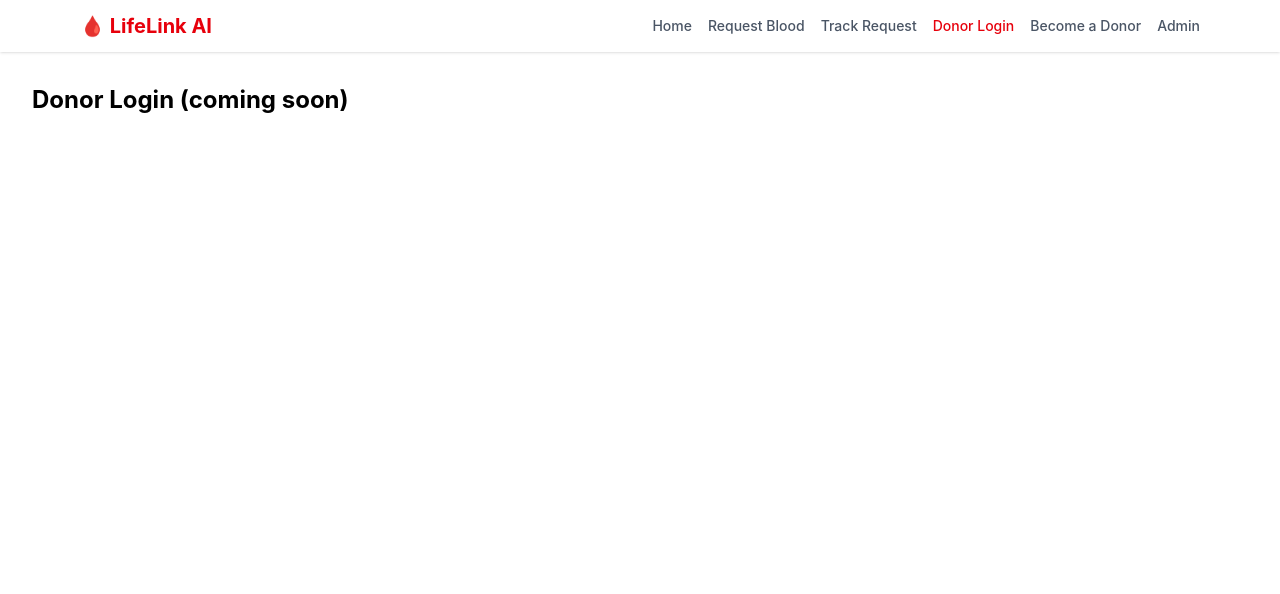
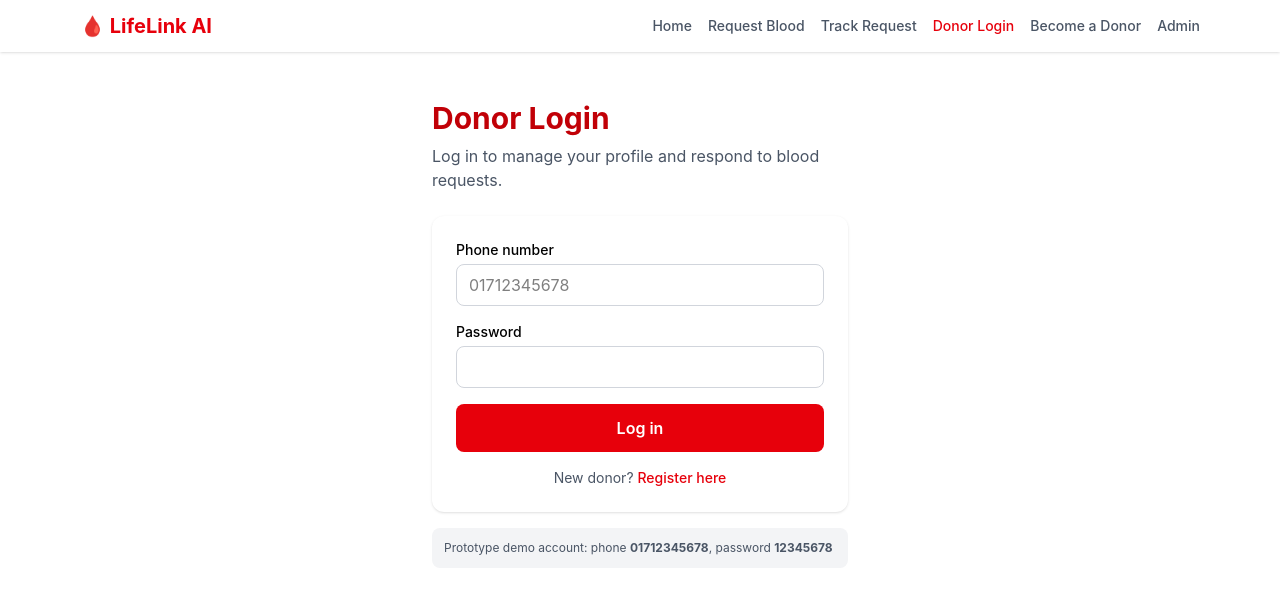
Before and after one commit to TabassumEma/cse4104-7c-t06-LifeLink-AI, a React (Vite) app in the folder frontend/: page /donor/login in a window 1280 px wide. Shown: the top 594 px of the page. Built offline with nearby package versions, Linux system fonts and the light colour scheme.

Commit message:
Added donor login, auth context and protected routes

```diff
--- a/frontend/src/App.jsx
+++ b/frontend/src/App.jsx
@@ -1,21 +1,35 @@
 import { BrowserRouter, Routes, Route } from "react-router-dom";
+import { AuthProvider } from "./context/AuthContext";
 import Navbar from "./components/Navbar";
+import ProtectedRoute from "./components/ProtectedRoute";
 import Home from "./pages/public/Home";
 import Placeholder from "./pages/Placeholder";
 import DonorRegister from "./pages/auth/DonorRegister";
+import DonorLogin from "./pages/auth/DonorLogin";
+import DonorDashboard from "./pages/donor/DonorDashboard";
 
 export default function App() {
   return (
+    <AuthProvider>
       <BrowserRouter>
         <Navbar />
         <Routes>
           <Route path="/" element={<Home />} />
           <Route path="/request" element={<Placeholder title="Request Blood" />} />
           <Route path="/track" element={<Placeholder title="Track Request" />} />
-        <Route path="/donor/login" element={<Placeholder title="Donor Login" />} />
+          <Route path="/donor/login" element={<DonorLogin />} />
           <Route path="/donor/register" element={<DonorRegister />} />
           <Route path="/admin/login" element={<Placeholder title="Admin Login" />} />
+          <Route
+            path="/donor/dashboard"
+            element={
+              <ProtectedRoute role="donor">
+                <DonorDashboard />
+              </ProtectedRoute>
+            }
+          />
         </Routes>
       </BrowserRouter>
+    </AuthProvider>
   );
 }
--- /dev/null
+++ b/frontend/src/components/ProtectedRoute.jsx
@@ -0,0 +1,14 @@
+import { Navigate } from "react-router-dom";
+import { useAuth } from "../context/AuthContext";
+
+export default function ProtectedRoute({ role, children }) {
+  const { user } = useAuth();
+
+  if (!user) {
+    return <Navigate to={role === "admin" ? "/admin/login" : "/donor/login"} replace />;
+  }
+  if (user.role !== role) {
+    return <Navigate to="/" replace />;
+  }
+  return children;
+}
--- /dev/null
+++ b/frontend/src/context/AuthContext.jsx
@@ -0,0 +1,28 @@
+import { createContext, useContext, useState } from "react";
+
+const AuthContext = createContext(null);
+
+export const useAuth = () => useContext(AuthContext);
+
+export function AuthProvider({ children }) {
+  const [user, setUser] = useState(() => {
+    const saved = localStorage.getItem("lifelink_user");
+    return saved ? JSON.parse(saved) : null;
+  });
+
+  const login = (userData) => {
+    setUser(userData);
+    localStorage.setItem("lifelink_user", JSON.stringify(userData));
+  };
+
+  const logout = () => {
+    setUser(null);
+    localStorage.removeItem("lifelink_user");
+  };
+
+  return (
+    <AuthContext.Provider value={{ user, login, logout }}>
+      {children}
+    </AuthContext.Provider>
+  );
+}
--- /dev/null
+++ b/frontend/src/pages/auth/DonorLogin.jsx
@@ -0,0 +1,97 @@
+import { useState } from "react";
+import { Link, useNavigate } from "react-router-dom";
+import { useAuth } from "../../context/AuthContext";
+
+const inputClass =
+  "w-full rounded-lg border border-gray-300 px-3 py-2 focus:border-red-500 focus:outline-none";
+
+export default function DonorLogin() {
+  const [phone, setPhone] = useState("");
+  const [password, setPassword] = useState("");
+  const [error, setError] = useState("");
+  const [loading, setLoading] = useState(false);
+  const { login } = useAuth();
+  const navigate = useNavigate();
+
+  const handleSubmit = (e) => {
+    e.preventDefault();
+    setError("");
+
+    if (!/^01[3-9]\d{8}$/.test(phone)) {
+      setError("Enter a valid Bangladeshi phone number, e.g. 01712345678.");
+      return;
+    }
+    if (password.length < 8) {
+      setError("Password must be at least 8 characters.");
+      return;
+    }
+
+    setLoading(true);
+    // TODO: backend তৈরি হলে এখানে axios দিয়ে /login API call হবে
+    setTimeout(() => {
+      if (phone === "01712345678" && password === "12345678") {
+        login({ name: "Rahim Uddin", role: "donor" });
+        navigate("/donor/dashboard");
+      } else {
+        setError("Invalid phone number or password.");
+      }
+      setLoading(false);
+    }, 800);
+  };
+
+  return (
+    <div className="mx-auto max-w-md px-4 py-12">
+      <h1 className="text-3xl font-bold text-red-700">Donor Login</h1>
+      <p className="mt-2 text-gray-600">
+        Log in to manage your profile and respond to blood requests.
+      </p>
+
+      <form onSubmit={handleSubmit} noValidate className="mt-6 space-y-4 rounded-xl bg-white p-6 shadow">
+        <div>
+          <label className="mb-1 block text-sm font-medium">Phone number</label>
+          <input
+            value={phone}
+            onChange={(e) => setPhone(e.target.value)}
+            className={inputClass}
+            placeholder="01712345678"
+            inputMode="numeric"
+            maxLength={11}
+          />
+        </div>
+
+        <div>
+          <label className="mb-1 block text-sm font-medium">Password</label>
+          <input
+            type="password"
+            value={password}
+            onChange={(e) => setPassword(e.target.value)}
+            className={inputClass}
+          />
+        </div>
+
+        {error && (
+          <p className="rounded-lg bg-red-50 p-3 text-sm text-red-700">{error}</p>
+        )}
+
+        <button
+          type="submit"
+          disabled={loading}
+          className="w-full rounded-lg bg-red-600 px-6 py-3 font-semibold text-white hover:bg-red-700 disabled:opacity-60"
+        >
+          {loading ? "Logging in..." : "Log in"}
+        </button>
+
+        <p className="text-center text-sm text-gray-600">
+          New donor?{" "}
+          <Link to="/donor/register" className="font-medium text-red-600">
+            Register here
+          </Link>
+        </p>
+      </form>
+
+      <p className="mt-4 rounded-lg bg-gray-100 p-3 text-xs text-gray-600">
+        Prototype demo account: phone <b>01712345678</b>, password <b>12345678</b>
+      </p>
+    </div>
+  );
+}
--- /dev/null
+++ b/frontend/src/pages/donor/DonorDashboard.jsx
@@ -0,0 +1,29 @@
+import { useNavigate } from "react-router-dom";
+import { useAuth } from "../../context/AuthContext";
+
+export default function DonorDashboard() {
+  const { user, logout } = useAuth();
+  const navigate = useNavigate();
+
+  const handleLogout = () => {
+    logout();
+    navigate("/");
+  };
+
+  return (
+    <div className="mx-auto max-w-4xl px-4 py-10">
+      <div className="flex flex-wrap items-center justify-between gap-3">
+        <h1 className="text-2xl font-bold">Welcome, {user.name}</h1>
+        <button
+          onClick={handleLogout}
+          className="rounded-lg border border-red-600 px-4 py-2 text-red-600 hover:bg-red-50"
+        >
+          Logout
+        </button>
+      </div>
+      <p className="mt-4 text-gray-600">
+        Your dashboard is coming next: cooldown status, matching requests and “I’m Going”.
+      </p>
+    </div>
+  );
+}
```
Lines whose indentation alone changed are shown as unchanged.
